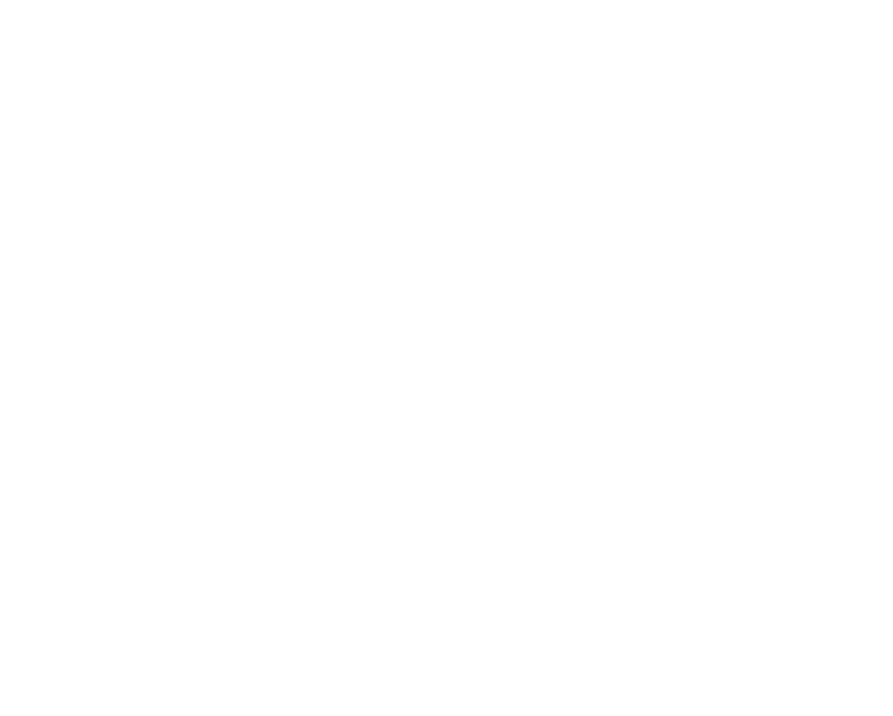
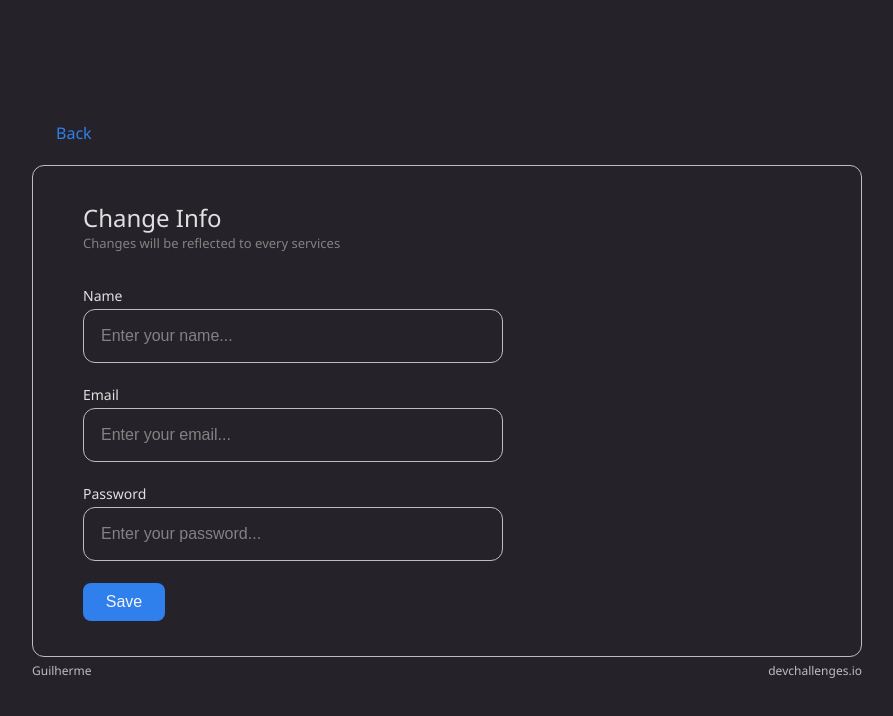
Before and after one commit to guivictorr/auth-app, a React (Create React App) app in the folder frontend/: page /update/user in a window 1280 px wide. Shown: the top 716 px of the page, without its empty margins (193-1086 px from the left). Built offline with nearby package versions, Linux system fonts and the light colour scheme.

Commit message:
update page styles

```diff
--- a/frontend/src/pages/Dashboard/index.tsx
+++ b/frontend/src/pages/Dashboard/index.tsx
@@ -1,4 +1,5 @@
 import React, { useCallback, useContext } from 'react';
+import { Link } from 'react-router-dom';
 import { FiChevronLeft } from 'react-icons/fi';
 import { AuthContext } from '../../context/auth';
 import formatDate from '../../utils/formatDate';
@@ -31,7 +32,7 @@
               <p>Profile</p>
               <span>Some info may be visible to other people</span>
             </div>
-            <button type="button">Edit</button>
+            <Link to="/update/user">Edit</Link>
           </header>
           <li>
             <span>NAME</span>
--- a/frontend/src/pages/Dashboard/styles.ts
+++ b/frontend/src/pages/Dashboard/styles.ts
@@ -76,16 +76,24 @@
         }
       }
 
-      button {
-        border: 1px solid #bdbdbd;
+      a {
+        display: flex;
+        align-items: center;
+        justify-content: center;
+        text-decoration: none;
+        border: 1px solid #e0e0e0;
         border-radius: 12px;
         width: 95px;
         height: 38px;
         background-color: transparent;
-        color: #bdbdbd;
+        color: #e0e0e0;
         font-size: 16px;
-        font-weight: bold;
-        cursor: pointer;
+        transition: all 0.2s ease;
+
+        &:hover {
+          background-color: #e0e0e0;
+          color: #000000;
+        }
       }
     }
 
--- /dev/null
+++ b/frontend/src/pages/UpdateUser/index.tsx
@@ -0,0 +1,49 @@
+import React from 'react';
+import { FiChevronLeft } from 'react-icons/fi';
+import { Link } from 'react-router-dom';
+
+import { Container, Content } from './styles';
+
+const UpdateUser: React.FC = () => {
+  return (
+    <Container>
+      <Content>
+        <Link to="/dashboard">
+          <FiChevronLeft size={24} />
+          <p>Back</p>
+        </Link>
+        <section>
+          <header>
+            <p>Change Info</p>
+            <span>Changes will be reflected to every services</span>
+          </header>
+          <form>
+            <label htmlFor="name">
+              <span>Name</span>
+              <input id="name" type="text" placeholder="Enter your name..." />
+            </label>
+            <label htmlFor="name">
+              <span>Email</span>
+              <input id="name" type="email" placeholder="Enter your email..." />
+            </label>
+            <label htmlFor="name">
+              <span>Password</span>
+              <input
+                id="text"
+                type="text"
+                placeholder="Enter your password..."
+              />
+            </label>
+            <button type="submit">Save</button>
+          </form>
+        </section>
+        <footer>
+          <p>Guilherme</p>
+          <p>devchallenges.io</p>
+        </footer>
+      </Content>
+    </Container>
+  );
+};
+
+export default UpdateUser;
--- /dev/null
+++ b/frontend/src/pages/UpdateUser/styles.ts
@@ -0,0 +1,141 @@
+import styled from 'styled-components';
+
+export const Container = styled.div`
+  background-color: #252329;
+  height: 100%;
+
+  display: flex;
+  align-items: center;
+  justify-content: center;
+  flex-direction: column;
+`;
+
+export const Content = styled.main`
+  display: flex;
+  flex-direction: column;
+  align-items: center;
+  justify-content: center;
+
+  a {
+    text-decoration: none;
+    display: flex;
+    align-items: center;
+    justify-content: center;
+    align-self: flex-start;
+    margin-bottom: 20px;
+    background-color: transparent;
+    color: #2f80ed;
+    font-size: 16px;
+    transition: all 0.2s ease;
+
+    &:hover {
+      margin-left: 5px;
+      svg {
+        opacity: 1;
+        transform: translateX(0);
+      }
+    }
+
+    svg {
+      transition: all 0.2s ease;
+      opacity: 0;
+      transform: translateX(5px);
+    }
+  }
+
+  section {
+    border: 1px solid #bdbdbd;
+    border-radius: 12px;
+    width: 830px;
+    height: auto;
+    display: flex;
+    flex-direction: column;
+    align-items: center;
+    justify-content: flex-start;
+    padding: 35px 0 35px 50px;
+
+    header {
+      display: flex;
+      flex-direction: column;
+      justify-content: flex-start;
+      width: 100%;
+
+      p {
+        color: #e0e0e0;
+        font-size: 24px;
+      }
+
+      span {
+        font-size: 13px;
+        color: #828282;
+      }
+    }
+  }
+
+  form {
+    display: flex;
+    align-items: flex-start;
+    justify-content: flex-start;
+    flex-direction: column;
+    width: 100%;
+    height: 100%;
+    margin-top: 34px;
+
+    label {
+      width: 420px;
+      height: 75px;
+      display: flex;
+      align-items: flex-start;
+      flex-direction: column;
+
+      & + label {
+        margin-top: 24px;
+      }
+
+      span {
+        color: #e0e0e0;
+        font-size: 14px;
+        margin-bottom: 4px;
+      }
+
+      input {
+        flex: 1;
+        width: 100%;
+        border-radius: 12px;
+        border: 1px solid #bdbdbd;
+        background-color: transparent;
+        padding: 17px;
+        color: #e0e0e0;
+        font-size: 16px;
+
+        &::placeholder {
+          color: #828282;
+          font-size: 16px;
+        }
+      }
+    }
+
+    button {
+      width: 82px;
+      height: 38px;
+      background-color: #2f80ed;
+      color: #f5f5f5;
+      border-radius: 8px;
+      border: none;
+      font-size: 16px;
+      margin-top: 24px;
+      cursor: pointer;
+    }
+  }
+
+  footer {
+    display: flex;
+    justify-content: space-between;
+    align-items: center;
+    max-width: 845px;
+    width: 100%;
+    margin-top: 5px;
+    color: #bdbdbd;
+    font-size: 12px;
+  }
+`;
--- a/frontend/src/routes/index.tsx
+++ b/frontend/src/routes/index.tsx
@@ -4,13 +4,15 @@
 
 import SignIn from '../pages/SignIn';
 import SignUp from '../pages/SignUp';
+import UpdateUser from '../pages/UpdateUser';
 
 const Routes: React.FC = () => {
   return (
     <BrowserRouter>
       <Route path="/" exact component={SignIn} />
-      <Route path="/signup" exact component={SignUp} />
+      <Route path="/signup" component={SignUp} />
       <Route path="/dashboard" component={Dashboard} />
+      <Route path="/update/user" component={UpdateUser} />
     </BrowserRouter>
   );
 };
```
